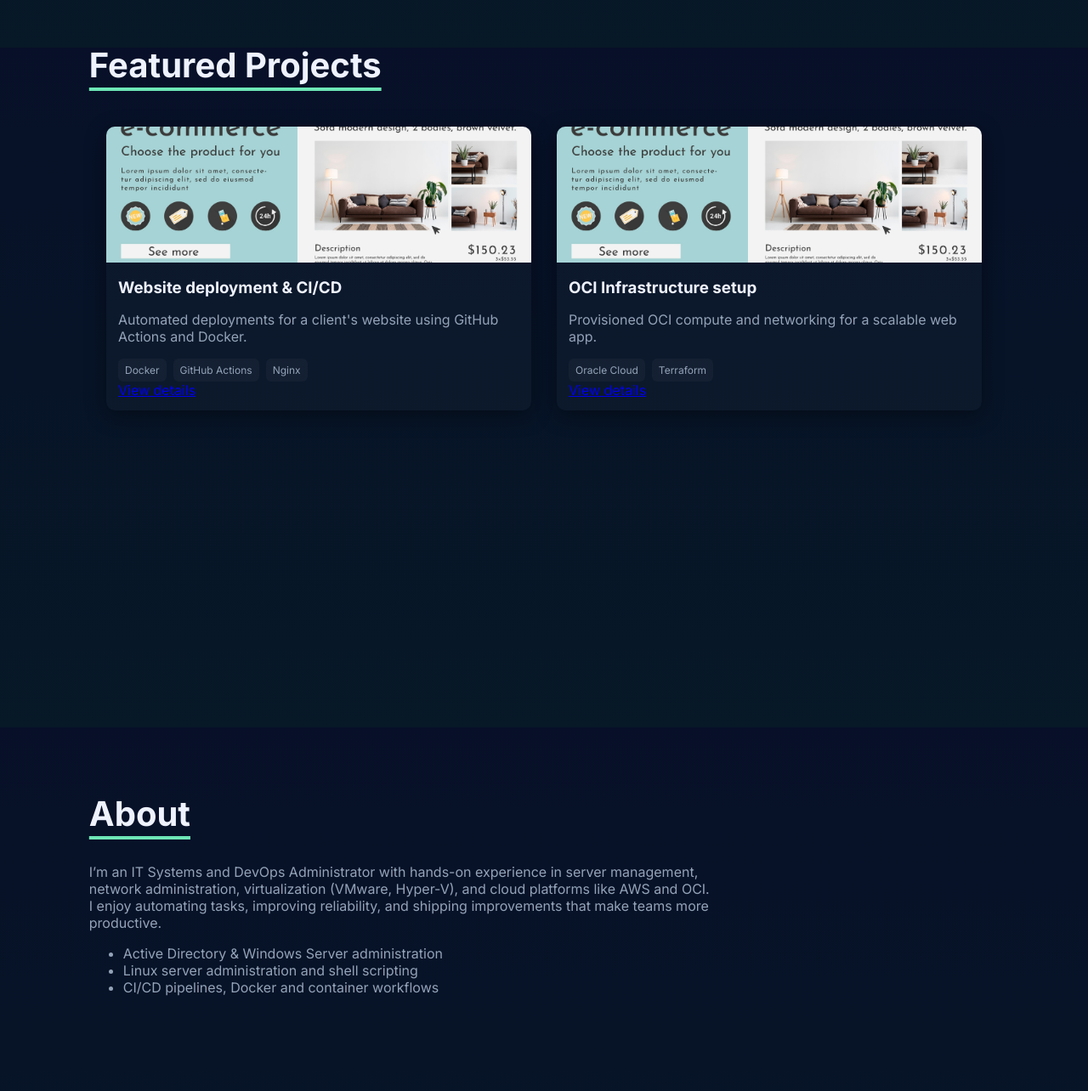
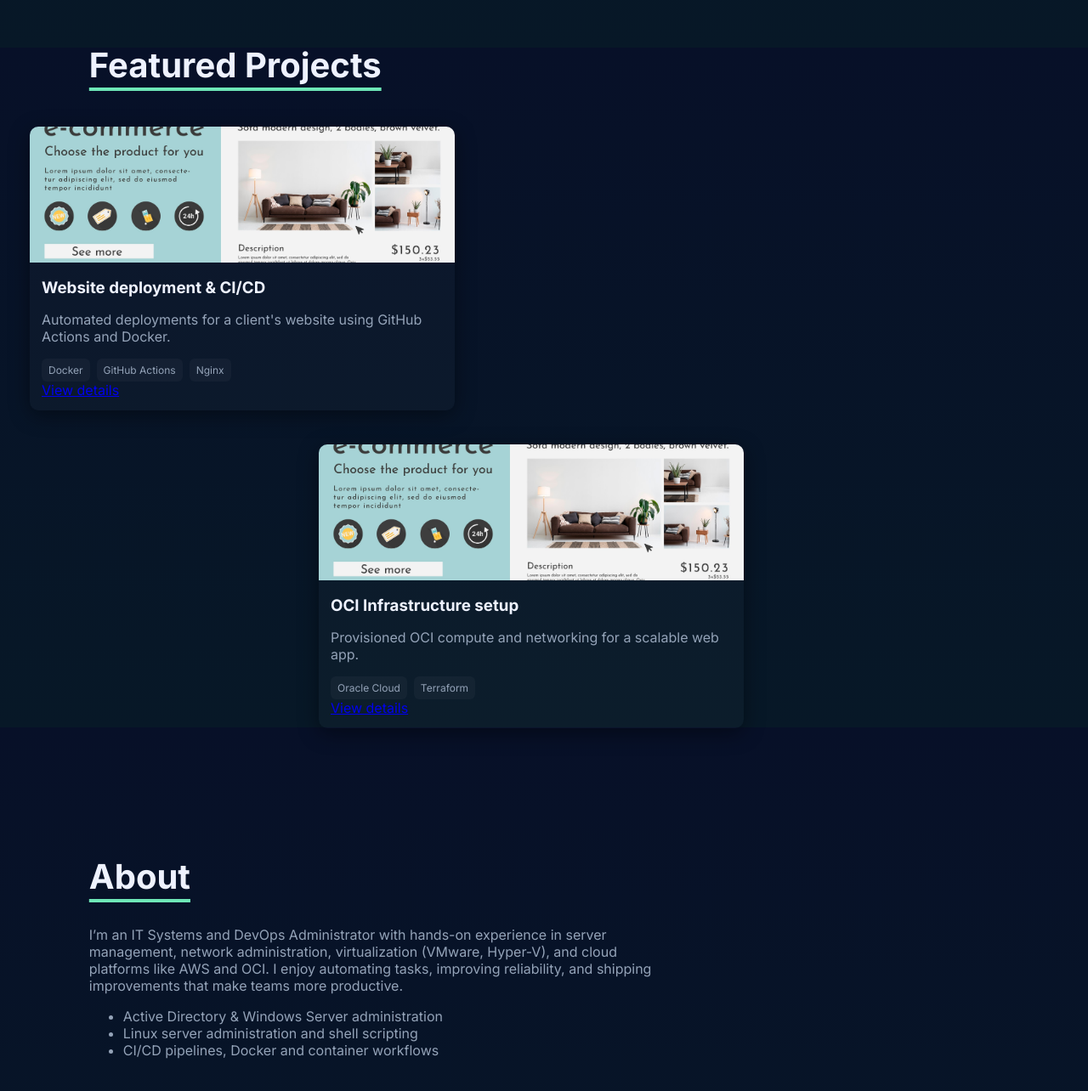
Before and after one commit to SoftWare00750/_portfolio, a React (Create React App) app in the folder portfolio/: page / in a window 1280 px wide. Shown: the part 744-2028 px from the top of the page at 85% size. Built offline with nearby package versions, Linux system fonts and the light colour scheme.

Commit message:
10th commit

```diff
--- a/portfolio/src/App.css
+++ b/portfolio/src/App.css
@@ -209,16 +209,32 @@
                   .section{padding: 150px 0;}
                   .section.alt{background:linear-gradient(180deg, rgba(255,255,255,0.01), transparent)}
                   .section-title{color:var(--white);margin:0 0 18px;font-size:40px; text-decoration: underline;
-      text-decoration-color: var(--accent); text-underline-offset: 12px;}
+                  text-decoration-color: var(--accent); text-underline-offset: 12px;}
 
-                  .about-grid{display:grid;grid-template-columns:1fr 320px;gap:18px}
+                  .about{margin-top: -300px;}
+                  .about-grid{display:grid;grid-template-columns:1fr 360px ;gap:18px;}
                   .skills-quick{background:rgba(255,255,255,0.02);padding:14px;border-radius:8px;color:var(--muted)}
                   .skills-list{display:flex;flex-wrap:wrap;gap:10px}
                   .skill-pill{background:rgba(255,255,255,0.03);padding:8px 12px;border-radius:999px;color:var(--white)}
 
                   /* Projects */
                   .projects-grid{display:grid;grid-template-columns:repeat(2,1fr);gap:30px ; padding:30px 0; grid-template-columns: repeat(2, minmax(300px, 500px)); justify-content: center;}
-                  .project-card{background:rgba(255,255,255,0.02);border-radius:10px;overflow:hidden;display:flex;flex-direction:column; width:100%; max-width:500px; margin:0 auto; box-shadow: 0 6px 24px rgba(0, 0, 0, 0.4);}
+                  .project-card:nth-child(1) {
+  margin-left:-90px;
+  grid-column: 1;
+  grid-row: 1;
+}
+
+.project-card:nth-child(2) {
+  grid-column: 2;
+  grid-row: 2; /* moves Project 2 one row down */
+  margin-left:-280px;
+  margin-top: 10px;
+}
+                  .project-card{background:rgba(255,255,255,0.02);border-radius:10px;overflow:hidden;display:flex;flex-direction:column; width:100%; max-width:500px; margin:0 auto; box-shadow: 0 6px 24px rgba(0, 0, 0, 0.4); transition: transform 0.3s ease; }
+                  .project-card:hover {
+  transform: translateY(-5px);
+}
                   .project-media img{width:100%;height:160px;object-fit:cover}
                   .project-body{padding:14px}
                   .project-body h3{margin:0 0 8px;color:var(--white)}
--- a/portfolio/src/components/About.js
+++ b/portfolio/src/components/About.js
@@ -4,6 +4,7 @@ export default function About() {
   return (
       <section id="about" className="section">
             <div className="container">
+               <div className="about">
                     <h2 className="section-title">About</h2>
                             <div className="about-grid">
                                       <div>
@@ -20,6 +21,7 @@ export default function About() {
                                                                                                                                                                                         </ul>
                                                                                                                                                                                                   </div>
                                                                                                                                                                                                            </div>
+                                                                                                                                                                                                           </div>
                                                                                                                                                                                                                                                                                     </div>
                                                                                                                                                                                                                                                                                         </section>
                                                                                                                                                                                                                                                                                           );
```
